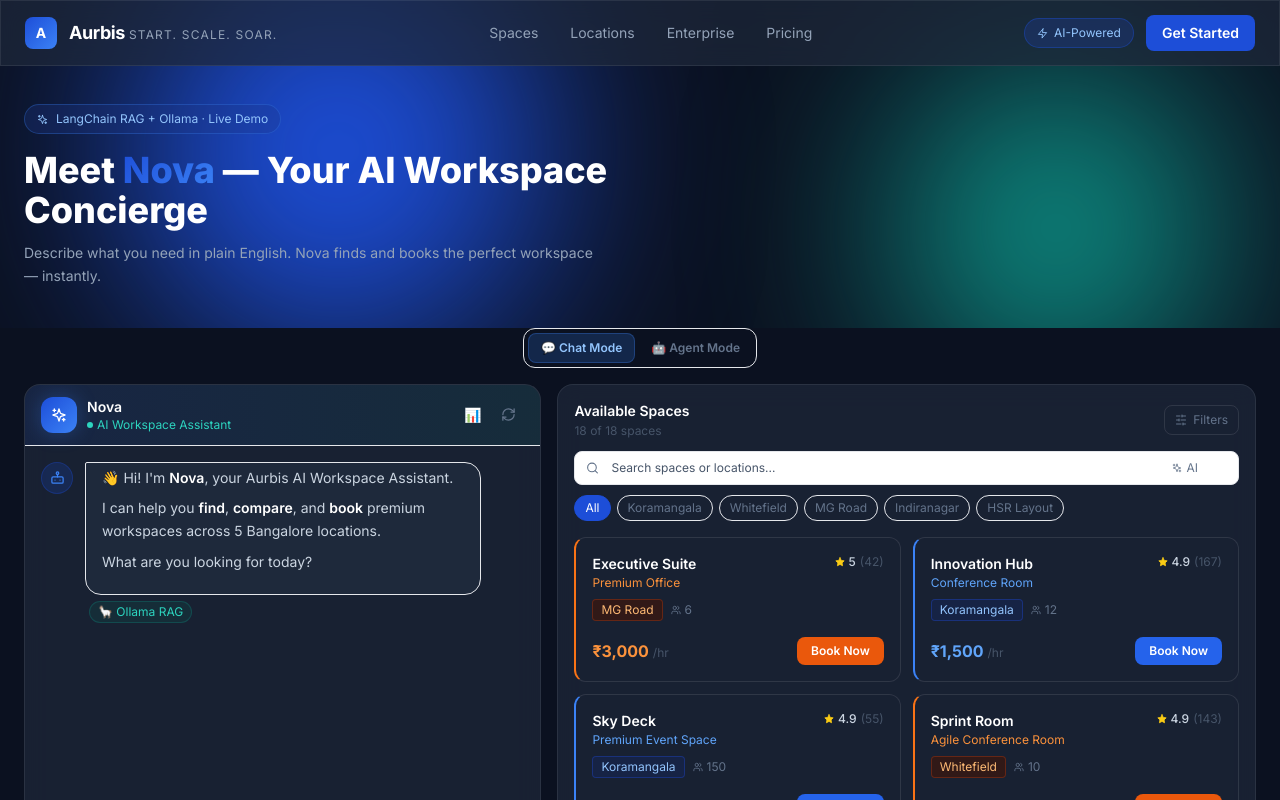
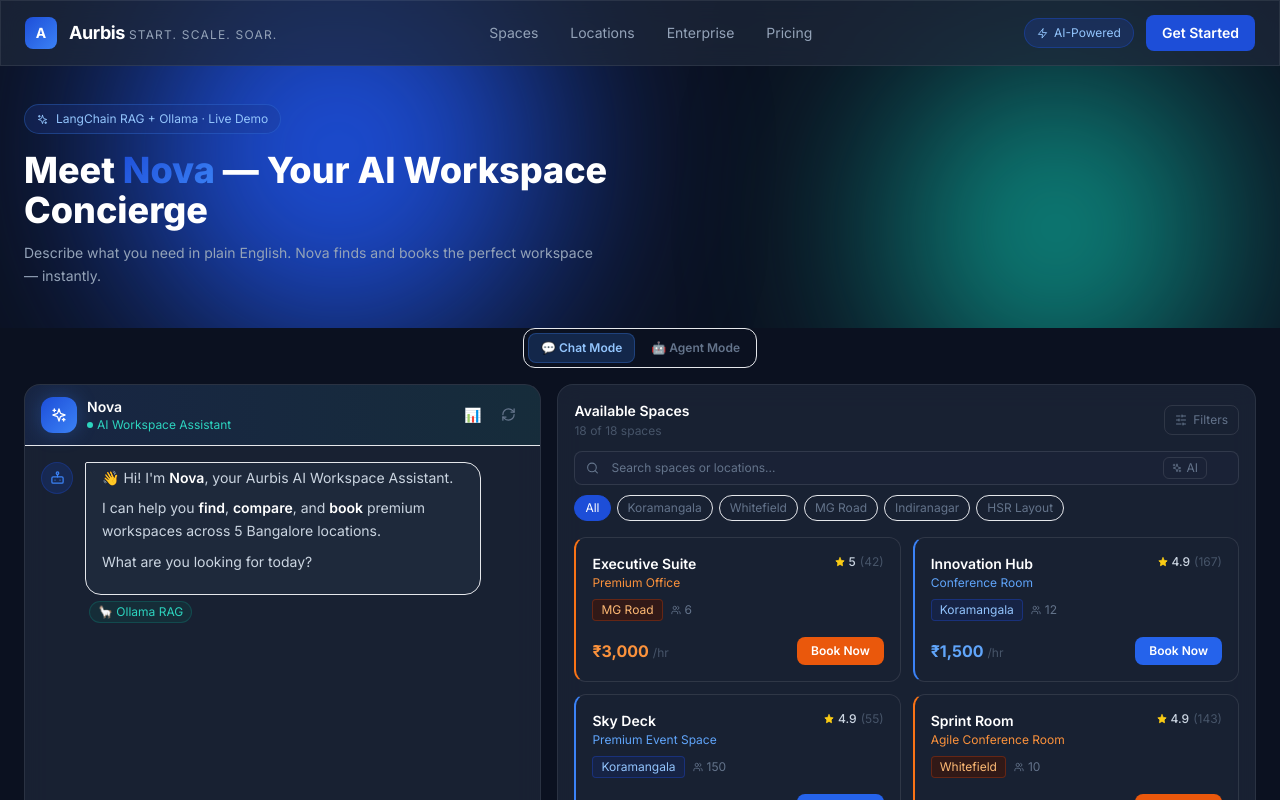
Before and after one commit to Surya342001/lumina, a React (Vite) app in the folder frontend/: page / in a window 1280 px wide. Shown: the top 800 px of the page. Built offline with nearby package versions, Linux system fonts and the light colour scheme.

Commit message:
fix: dark bg on search input in SpaceExplorer (replace transparent bg-white/4 with solid bg + autofill override)

```diff
--- a/frontend/src/components/SpaceExplorer.jsx
+++ b/frontend/src/components/SpaceExplorer.jsx
@@ -145,7 +145,7 @@
           value={search}
           onChange={e => setSearch(e.target.value)}
           placeholder={aiMode ? 'e.g. "quiet place for deep work"…' : 'Search spaces or locations...'}
-          className="w-full bg-white/4 border border-white/8 focus:border-aurbis-blue/40 rounded-lg pl-9 pr-20 py-2 text-xs text-white placeholder-slate-600 outline-none transition-colors"
+          className="w-full bg-[#1a2236] border border-white/10 focus:border-aurbis-blue/40 rounded-lg pl-9 pr-20 py-2 text-xs text-white placeholder-slate-500 outline-none transition-colors autofill:bg-[#1a2236] [&:-webkit-autofill]:bg-[#1a2236] [&:-webkit-autofill]:shadow-[0_0_0_99px_#1a2236_inset] [&:-webkit-autofill]:[text-fill-color:#fff]"
         />
         {/* AI semantic search toggle */}
         <button
```
